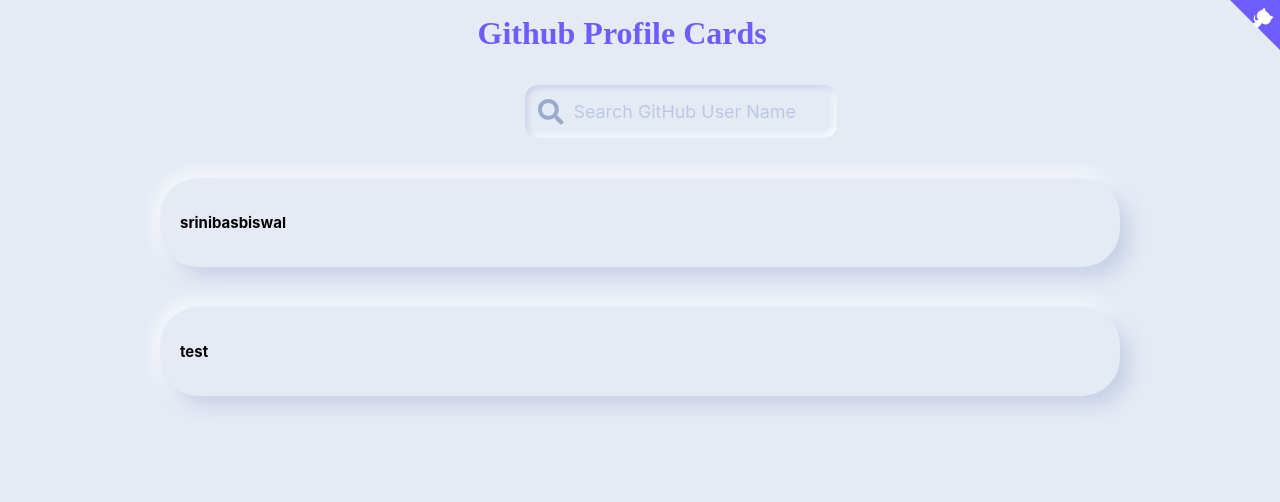
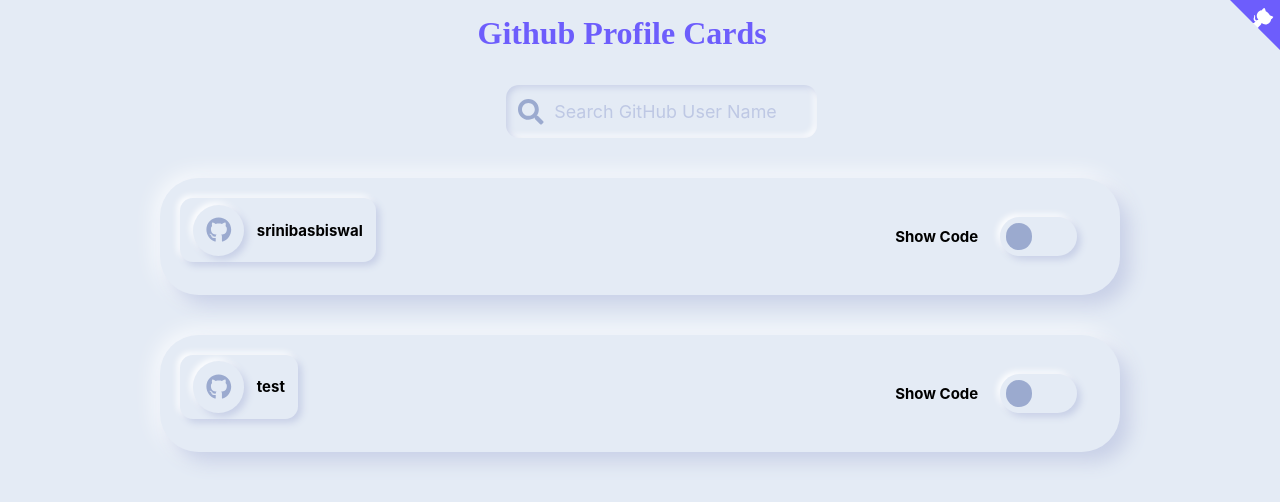
Before and after one commit to srinibasbiswal/Github-Profile-README, a React (Create React App) app: page / in a window 1280 px wide. Shown: the top 502 px of the page. Built offline with nearby package versions, Linux system fonts and the light colour scheme; a web font is replaced by a local one.

Commit message:
Add the Card header changes

```diff
--- a/package.json
+++ b/package.json
@@ -4,6 +4,7 @@
   "private": true,
   "dependencies": {
     "@fortawesome/fontawesome-svg-core": "^1.2.30",
+    "@fortawesome/free-brands-svg-icons": "^5.14.0",
     "@fortawesome/free-solid-svg-icons": "^5.14.0",
     "@fortawesome/react-fontawesome": "^0.1.11",
     "@testing-library/jest-dom": "^4.2.4",
--- a/src/components/ProfileCardComponent.js
+++ b/src/components/ProfileCardComponent.js
@@ -1,15 +1,52 @@
-import React from 'react'
+import { FontAwesomeIcon } from '@fortawesome/react-fontawesome';
+import React, { useEffect, useState } from 'react'
 import ReactMarkdown from "react-markdown";
 import styles from '../stylesheets/style.module.css';
+import { faGithub } from '@fortawesome/free-brands-svg-icons'
 
 function ProfileCardComponent(props){
+
+    const [currentComponent, setCurrentComponent] = useState('MarkDownDesign');
+
+    const showMarkUpDesign = () =>{
+        setCurrentComponent('MarkDownDesign');
+    }
+
+    const showMarkUpCode = () =>{
+        setCurrentComponent('MarkDownCode');
+    }
+
     return(
-        <div className={styles.ProfileCard}>
-            <h3>{props.profileDetails.githubUserName}</h3>
-            <ReactMarkdown
-                source={props.markDown}
-            ></ReactMarkdown>
+        <React.Fragment>
+            <div className={styles.ProfileCard}>
+                <div className={styles.CardHeader}>
+                    <div className={styles.chipLeft}>
+                        <div className={styles.icon}>
+                            <div className={styles.icon__github}>
+                                <FontAwesomeIcon name="search" icon={faGithub}></FontAwesomeIcon>
+                            </div>
+                        </div>
+                        <h3>{props.profileDetails.githubUserName}</h3>
+                    </div>
+                    <div className={styles.chipRight}>
+                        <h3>Show Code</h3>
+                        <div className={styles.switch}>
+                            <div className={styles.switch__toggle}>
+                                <input id={props.index} type="checkbox"/>
+                                <label for={props.index}></label>
+                            </div>
+                        </div>
+                    </div>
+                </div>
+            {
+                (currentComponent === 'MarkDownDesign')
+                ?  <ReactMarkdown source={props.markDown}/>
+                : null
+            }
         </div>
+
+
+        </React.Fragment>
 
     )
 
--- a/src/containers/WallContainer.js
+++ b/src/containers/WallContainer.js
@@ -101,6 +101,7 @@
                                 <ProfileCardComponent
                                     profileDetails = {profile}
                                     markDown={userGithubCards.cards[profile.githubUserName]}
+                                    index={index}
                                 />
                             )
                         })
--- a/src/stylesheets/style.module.css
+++ b/src/stylesheets/style.module.css
@@ -49,7 +49,7 @@
     padding: 20px;
     /* background: #ebf5fc; */
     border-radius: 3rem;
-  box-shadow:.8rem .8rem 1.4rem var(--greyLight-2),
+    box-shadow:.8rem .8rem 1.4rem var(--greyLight-2),
             -.2rem -.2rem 1.8rem var(--white);
   }
 
@@ -64,7 +64,7 @@
 
 .search {
     margin: auto auto !important;
-    width: 18% !important;
+    width: 21rem !important;
     position: relative !important;
     display: -webkit-box !important;
     display: flex !important;
@@ -116,3 +116,116 @@
     -webkit-transition: .3s ease !important;
     transition: .3s ease !important;
 }
+
+/* Card Header */
+
+.CardHeader{
+    display: flex;
+    justify-content: space-between;
+}
+
+.switch {
+    margin-right: 10px;
+}
+.switch input {
+    display: none;
+}
+.switch__toggle{
+    width: 6rem;
+}
+.switch__toggle label{
+    display: -webkit-box;
+    display: flex;
+    -webkit-box-align: center;
+    align-items: center;
+    width: 100%;
+    height: 3rem;
+    box-shadow: 0.3rem 0.3rem 0.6rem var(--greyLight-2), -0.2rem -0.2rem 0.5rem var(--white);
+    background: rgba(255, 255, 255, 0);
+    position: relative;
+    cursor: pointer;
+    border-radius: 1.6rem;
+}
+.switch__toggle label::after {
+    content: "";
+    position: absolute;
+    left: .4rem;
+    width: 2.1rem;
+    height: 2.1rem;
+    border-radius: 50%;
+    background: var(--greyDark);
+    -webkit-transition: all .4s ease;
+    transition: all .4s ease;
+}
+.switch__toggle label::before {
+    content: '';
+    width: 100%;
+    height: 100%;
+    border-radius: inherit;
+    background: linear-gradient(330deg, var(--primary-dark) 0%, var(--primary) 50%, var(--primary-light) 100%);
+    opacity: 0;
+    -webkit-transition: all .4s ease;
+    transition: all .4s ease;
+}
+.switch input:checked ~ label::before {
+    opacity: 1;
+}
+.switch input:checked ~ label::after {
+    left: 57%;
+    background: var(--greyLight-1);
+}
+
+.chipLeft {
+    padding-left: 1rem;
+    padding-right: 1rem;
+    height: 5rem;
+    border-radius: 1rem;
+    box-shadow: 0.3rem 0.3rem 0.6rem var(--greyLight-2), -0.2rem -0.2rem 0.5rem var(--white);
+    display: -webkit-box;
+    display: flex;
+    -webkit-box-pack: justify;
+    justify-content: space-between;
+    -webkit-box-align: center;
+    align-items: center;
+}
+
+.chipRight {
+    float: right !important;
+    padding-left: 1rem;
+    padding-right: 1rem;
+    width: 15rem;
+    height: 6rem;
+    border-radius: 1rem;
+    display: -webkit-box;
+    display: flex;
+    -webkit-box-pack: justify;
+    justify-content: space-between;
+    -webkit-box-align: center;
+    align-items: center;
+}
+
+.icon__github{
+    margin-right: 1rem;
+    width: 4rem;
+    height: 4rem;
+    border-radius: 50%;
+    box-shadow: 0.3rem 0.3rem 0.6rem var(--greyLight-2), -0.2rem -0.2rem 0.5rem var(--white);
+    display: -webkit-box;
+    display: flex;
+    -webkit-box-pack: center;
+    justify-content: center;
+    -webkit-box-align: center;
+    align-items: center;
+    font-size: 2rem;
+    cursor: pointer;
+    color: var(--greyDark);
+    -webkit-transition: all .5s ease;
+    transition: all .5s ease;
+  }
+.icon__github:active {
+    box-shadow: inset 0.2rem 0.2rem 0.5rem var(--greyLight-2), inset -0.2rem -0.2rem 0.5rem var(--white);
+    color: var(--primary);
+  }
+.icon__github:hover {
+    color: var(--primary);
+  }
```
Also changed, not shown: 1 other file (tests, documents, lock files or other folders).
